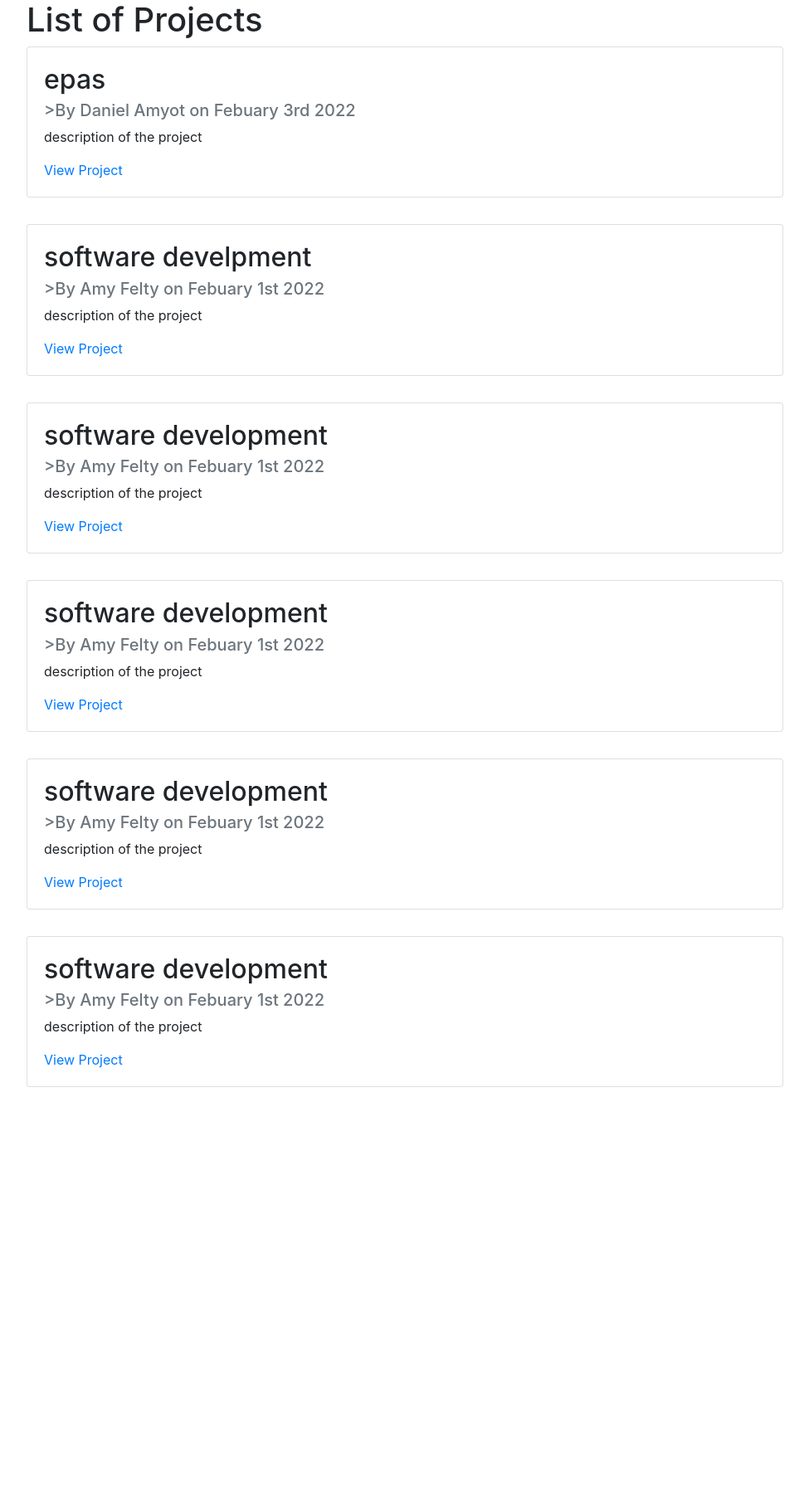
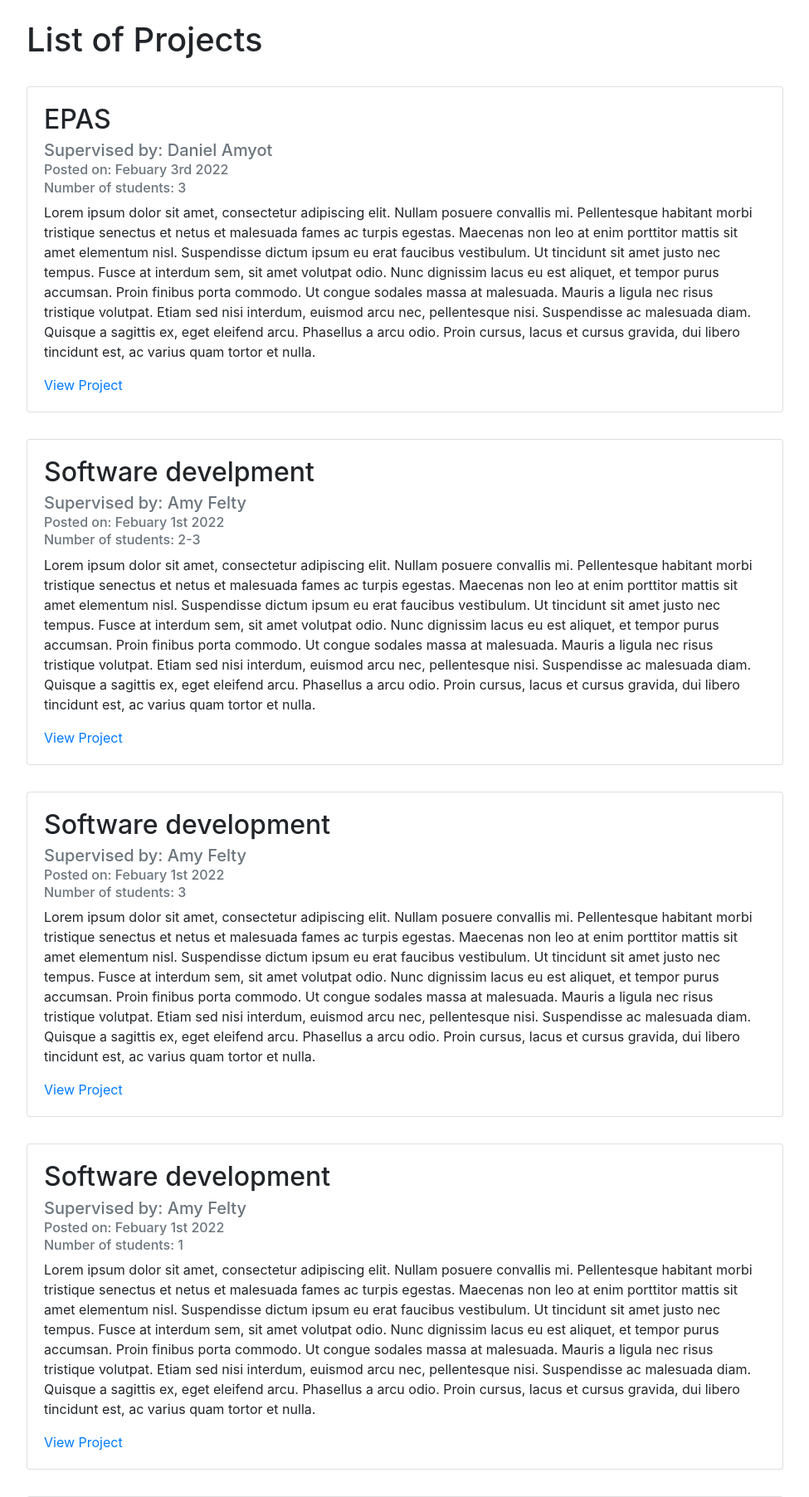
Before and after one commit to johnayambali/EPAS-Project-, a Django app: page / in a window 1280 px wide. Shown: the part 56-1860 px from the top of the page at 83% size, without its empty margins (53-1028 px from the left). Before the commit the page ends 1366 px from the top, so only its background shows below. Run offline with Django 4.2, Linux system fonts and the light colour scheme; some libraries are stand-ins or nearby versions.

Commit message:
Modified a few things

```diff
--- a/epas/projectListing/templates/projectListing/applications.html
+++ b/epas/projectListing/templates/projectListing/applications.html
@@ -1,6 +1,8 @@
 {% extends "projectListing/base.html" %}
 {% block content %}
+<br>
     <h1>Applications</h1>
+    <br>
     <div class="card-deck">
         {% for post in projectApplications %}
 
@@ -8,7 +10,8 @@
             <div class="card" style="min-width: 80%; max-width: 80%; margin-bottom: 2rem;">
                 <div class="card-body">
                     <h2 class="card-title">{{ post.title }}</h2>
-                    <h5 class="card-subtitle mb-2 text-muted">>By {{ post.professor }} on {{ post.date_applied}}</h3>
+                    <h5 class="card-subtitle mb-2 text-muted">Supervised by: {{ post.professor }}</h3>
+                    <h6 class="card-subtitle mb-2 text-muted">Posted on: {{ post.date_applied }}</h3>
                     <p class="card-text">{{ post.description }}</p>
                     <td>
                         {% if post.status == "Accepted" %}
--- a/epas/projectListing/templates/projectListing/home.html
+++ b/epas/projectListing/templates/projectListing/home.html
@@ -1,6 +1,7 @@
 {% extends "projectListing/base.html" %}
 {% block content %}
-    <h1>List of Projects</h1>
+<br>
+    <h1>List of Projects</h1>    <br>
     <div class="card-deck">
         {% for post in postedProject %}
 
@@ -8,7 +9,9 @@
             <div class="card" style="min-width: 80%; max-width: 80%; margin-bottom: 2rem;">
                 <div class="card-body">
                     <h2 class="card-title">{{ post.title }}</h2>
-                    <h5 class="card-subtitle mb-2 text-muted">>By {{ post.professor }} on {{ post.date_posted }}</h3>
+                    <h5 class="card-subtitle mb-2 text-muted">Supervised by: {{ post.professor }}</h3>
+                    <h6 class="card-subtitle mb-2 text-muted">Posted on: {{ post.date_posted }}</h3>
+                    <h6 class="card-subtitle mb-2 text-muted">Number of students: {{ post.num_students}}</h3>
                     <p class="card-text">{{ post.description }}</p>
                     <a href="#" class="card-link">View Project</a>
                 </div>
--- a/epas/projectListing/templates/projectListing/profile.html
+++ b/epas/projectListing/templates/projectListing/profile.html
@@ -1,4 +1,5 @@
 {% extends "projectListing/base.html" %}
 {% block content %}
+<br>
     <h1>Profile</h1>
 {% endblock content %}
--- a/epas/projectListing/views.py
+++ b/epas/projectListing/views.py
@@ -3,84 +3,101 @@ from django.shortcuts import render
 postedProject = [
     {
         'professor': 'Daniel Amyot',
-        'title': 'epas',
-        'description': 'description of the project',
-        'date_posted': 'Febuary 3rd 2022'
+        'title': 'EPAS',
+        'description': 'Lorem ipsum dolor sit amet, consectetur adipiscing elit. Nullam posuere convallis mi. Pellentesque habitant morbi tristique senectus et netus et malesuada fames ac turpis egestas. Maecenas non leo at enim porttitor mattis sit amet elementum nisl. Suspendisse dictum ipsum eu erat faucibus vestibulum. Ut tincidunt sit amet justo nec tempus. Fusce at interdum sem, sit amet volutpat odio. Nunc dignissim lacus eu est aliquet, et tempor purus accumsan. Proin finibus porta commodo. Ut congue sodales massa at malesuada. Mauris a ligula nec risus tristique volutpat. Etiam sed nisi interdum, euismod arcu nec, pellentesque nisi. Suspendisse ac malesuada diam. Quisque a sagittis ex, eget eleifend arcu. Phasellus a arcu odio. Proin cursus, lacus et cursus gravida, dui libero tincidunt est, ac varius quam tortor et nulla.',
+        'date_posted': 'Febuary 3rd 2022',
+        'num_students': '3'
     },
     {
         'professor': 'Amy Felty',
-        'title': 'software develpment',
-        'description': 'description of the project',
-        'date_posted': 'Febuary 1st 2022'
+        'title': 'Software develpment',
+        'description': 'Lorem ipsum dolor sit amet, consectetur adipiscing elit. Nullam posuere convallis mi. Pellentesque habitant morbi tristique senectus et netus et malesuada fames ac turpis egestas. Maecenas non leo at enim porttitor mattis sit amet elementum nisl. Suspendisse dictum ipsum eu erat faucibus vestibulum. Ut tincidunt sit amet justo nec tempus. Fusce at interdum sem, sit amet volutpat odio. Nunc dignissim lacus eu est aliquet, et tempor purus accumsan. Proin finibus porta commodo. Ut congue sodales massa at malesuada. Mauris a ligula nec risus tristique volutpat. Etiam sed nisi interdum, euismod arcu nec, pellentesque nisi. Suspendisse ac malesuada diam. Quisque a sagittis ex, eget eleifend arcu. Phasellus a arcu odio. Proin cursus, lacus et cursus gravida, dui libero tincidunt est, ac varius quam tortor et nulla.',
+        'date_posted': 'Febuary 1st 2022',
+        'num_students': '2-3'
     },
     {
         'professor': 'Amy Felty',
-        'title': 'software development',
-        'description': 'description of the project',
-        'date_posted': 'Febuary 1st 2022'
+        'title': 'Software development',
+        'description': 'Lorem ipsum dolor sit amet, consectetur adipiscing elit. Nullam posuere convallis mi. Pellentesque habitant morbi tristique senectus et netus et malesuada fames ac turpis egestas. Maecenas non leo at enim porttitor mattis sit amet elementum nisl. Suspendisse dictum ipsum eu erat faucibus vestibulum. Ut tincidunt sit amet justo nec tempus. Fusce at interdum sem, sit amet volutpat odio. Nunc dignissim lacus eu est aliquet, et tempor purus accumsan. Proin finibus porta commodo. Ut congue sodales massa at malesuada. Mauris a ligula nec risus tristique volutpat. Etiam sed nisi interdum, euismod arcu nec, pellentesque nisi. Suspendisse ac malesuada diam. Quisque a sagittis ex, eget eleifend arcu. Phasellus a arcu odio. Proin cursus, lacus et cursus gravida, dui libero tincidunt est, ac varius quam tortor et nulla.',
+        'date_posted': 'Febuary 1st 2022',
+        'num_students': '3'
     },
     {
         'professor': 'Amy Felty',
-        'title': 'software development',
-        'description': 'description of the project',
-        'date_posted': 'Febuary 1st 2022'
+        'title': 'Software development',
+        'description': 'Lorem ipsum dolor sit amet, consectetur adipiscing elit. Nullam posuere convallis mi. Pellentesque habitant morbi tristique senectus et netus et malesuada fames ac turpis egestas. Maecenas non leo at enim porttitor mattis sit amet elementum nisl. Suspendisse dictum ipsum eu erat faucibus vestibulum. Ut tincidunt sit amet justo nec tempus. Fusce at interdum sem, sit amet volutpat odio. Nunc dignissim lacus eu est aliquet, et tempor purus accumsan. Proin finibus porta commodo. Ut congue sodales massa at malesuada. Mauris a ligula nec risus tristique volutpat. Etiam sed nisi interdum, euismod arcu nec, pellentesque nisi. Suspendisse ac malesuada diam. Quisque a sagittis ex, eget eleifend arcu. Phasellus a arcu odio. Proin cursus, lacus et cursus gravida, dui libero tincidunt est, ac varius quam tortor et nulla.',
+        'date_posted': 'Febuary 1st 2022',
+        'num_students': '1'
     },
     {
         'professor': 'Amy Felty',
-        'title': 'software development',
-        'description': 'description of the project',
-        'date_posted': 'Febuary 1st 2022'
+        'title': 'Software development',
+        'description': 'Lorem ipsum dolor sit amet, consectetur adipiscing elit. Nullam posuere convallis mi. Pellentesque habitant morbi tristique senectus et netus et malesuada fames ac turpis egestas. Maecenas non leo at enim porttitor mattis sit amet elementum nisl. Suspendisse dictum ipsum eu erat faucibus vestibulum. Ut tincidunt sit amet justo nec tempus. Fusce at interdum sem, sit amet volutpat odio. Nunc dignissim lacus eu est aliquet, et tempor purus accumsan. Proin finibus porta commodo. Ut congue sodales massa at malesuada. Mauris a ligula nec risus tristique volutpat. Etiam sed nisi interdum, euismod arcu nec, pellentesque nisi. Suspendisse ac malesuada diam. Quisque a sagittis ex, eget eleifend arcu. Phasellus a arcu odio. Proin cursus, lacus et cursus gravida, dui libero tincidunt est, ac varius quam tortor et nulla.',
+        'date_posted': 'Febuary 1st 2022',
+        'num_students': '3'
     },
     {
         'professor': 'Amy Felty',
-        'title': 'software development',
-        'description': 'description of the project',
-        'date_posted': 'Febuary 1st 2022'
+        'title': 'Software development',
+        'description': 'Lorem ipsum dolor sit amet, consectetur adipiscing elit. Nullam posuere convallis mi. Pellentesque habitant morbi tristique senectus et netus et malesuada fames ac turpis egestas. Maecenas non leo at enim porttitor mattis sit amet elementum nisl. Suspendisse dictum ipsum eu erat faucibus vestibulum. Ut tincidunt sit amet justo nec tempus. Fusce at interdum sem, sit amet volutpat odio. Nunc dignissim lacus eu est aliquet, et tempor purus accumsan. Proin finibus porta commodo. Ut congue sodales massa at malesuada. Mauris a ligula nec risus tristique volutpat. Etiam sed nisi interdum, euismod arcu nec, pellentesque nisi. Suspendisse ac malesuada diam. Quisque a sagittis ex, eget eleifend arcu. Phasellus a arcu odio. Proin cursus, lacus et cursus gravida, dui libero tincidunt est, ac varius quam tortor et nulla.',
+        'date_posted': 'Febuary 1st 2022',
+        'num_students': '2'
     },
 ]
 
 projectApplications = [
     {
         'professor': 'Daniel Amyot',
-        'title': 'epas',
-        'description': 'description of the project',
+        'title': 'EPAS',
+        'description': 'Lorem ipsum dolor sit amet, consectetur adipiscing elit. Nullam posuere convallis mi. Pellentesque habitant morbi tristique senectus et netus et malesuada fames ac turpis egestas. Maecenas non leo at enim porttitor mattis sit amet elementum nisl. Suspendisse dictum ipsum eu erat faucibus vestibulum. Ut tincidunt sit amet justo nec tempus. Fusce at interdum sem, sit amet volutpat odio. Nunc dignissim lacus eu est aliquet, et tempor purus accumsan. Proin finibus porta commodo. Ut congue sodales massa at malesuada. Mauris a ligula nec risus tristique volutpat. Etiam sed nisi interdum, euismod arcu nec, pellentesque nisi. Suspendisse ac malesuada diam. Quisque a sagittis ex, eget eleifend arcu. Phasellus a arcu odio. Proin cursus, lacus et cursus gravida, dui libero tincidunt est, ac varius quam tortor et nulla.',
         'date_applied': 'Febuary 3rd 2022',
         'status': 'Accepted'
     },
     {
         'professor': 'Amy Felty',
-        'title': 'software develpment',
-        'description': 'description of the project',
+        'title': 'Software develpment',
+        'description': 'Lorem ipsum dolor sit amet, consectetur adipiscing elit. Nullam posuere convallis mi. Pellentesque habitant morbi tristique senectus et netus et malesuada fames ac turpis egestas. Maecenas non leo at enim porttitor mattis sit amet elementum nisl. Suspendisse dictum ipsum eu erat faucibus vestibulum. Ut tincidunt sit amet justo nec tempus. Fusce at interdum sem, sit amet volutpat odio. Nunc dignissim lacus eu est aliquet, et tempor purus accumsan. Proin finibus porta commodo. Ut congue sodales massa at malesuada. Mauris a ligula nec risus tristique volutpat. Etiam sed nisi interdum, euismod arcu nec, pellentesque nisi. Suspendisse ac malesuada diam. Quisque a sagittis ex, eget eleifend arcu. Phasellus a arcu odio. Proin cursus, lacus et cursus gravida, dui libero tincidunt est, ac varius quam tortor et nulla.',
         'date_applied': 'Febuary 3rd 2022',
         'status': 'Pending'
     },
     {
         'professor': 'Amy Felty',
-        'title': 'software development',
-        'description': 'description of the project',
+        'title': 'Software development',
+        'description': 'Lorem ipsum dolor sit amet, consectetur adipiscing elit. Nullam posuere convallis mi. Pellentesque habitant morbi tristique senectus et netus et malesuada fames ac turpis egestas. Maecenas non leo at enim porttitor mattis sit amet elementum nisl. Suspendisse dictum ipsum eu erat faucibus vestibulum. Ut tincidunt sit amet justo nec tempus. Fusce at interdum sem, sit amet volutpat odio. Nunc dignissim lacus eu est aliquet, et tempor purus accumsan. Proin finibus porta commodo. Ut congue sodales massa at malesuada. Mauris a ligula nec risus tristique volutpat. Etiam sed nisi interdum, euismod arcu nec, pellentesque nisi. Suspendisse ac malesuada diam. Quisque a sagittis ex, eget eleifend arcu. Phasellus a arcu odio. Proin cursus, lacus et cursus gravida, dui libero tincidunt est, ac varius quam tortor et nulla.',
         'date_applied': 'Febuary 3rd 2022',
         'status': 'Denied'
     },
     {
         'professor': 'Amy Felty',
-        'title': 'software development',
-        'description': 'description of the project',
+        'title': 'Software development',
+        'description': 'Lorem ipsum dolor sit amet, consectetur adipiscing elit. Nullam posuere convallis mi. Pellentesque habitant morbi tristique senectus et netus et malesuada fames ac turpis egestas. Maecenas non leo at enim porttitor mattis sit amet elementum nisl. Suspendisse dictum ipsum eu erat faucibus vestibulum. Ut tincidunt sit amet justo nec tempus. Fusce at interdum sem, sit amet volutpat odio. Nunc dignissim lacus eu est aliquet, et tempor purus accumsan. Proin finibus porta commodo. Ut congue sodales massa at malesuada. Mauris a ligula nec risus tristique volutpat. Etiam sed nisi interdum, euismod arcu nec, pellentesque nisi. Suspendisse ac malesuada diam. Quisque a sagittis ex, eget eleifend arcu. Phasellus a arcu odio. Proin cursus, lacus et cursus gravida, dui libero tincidunt est, ac varius quam tortor et nulla.',
         'date_applied': 'Febuary 3rd 2022',
         'status': 'Pending'
     },
     {
         'professor': 'Amy Felty',
-        'title': 'software development',
-        'description': 'description of the project',
+        'title': 'Software development',
+        'description': 'Lorem ipsum dolor sit amet, consectetur adipiscing elit. Nullam posuere convallis mi. Pellentesque habitant morbi tristique senectus et netus et malesuada fames ac turpis egestas. Maecenas non leo at enim porttitor mattis sit amet elementum nisl. Suspendisse dictum ipsum eu erat faucibus vestibulum. Ut tincidunt sit amet justo nec tempus. Fusce at interdum sem, sit amet volutpat odio. Nunc dignissim lacus eu est aliquet, et tempor purus accumsan. Proin finibus porta commodo. Ut congue sodales massa at malesuada. Mauris a ligula nec risus tristique volutpat. Etiam sed nisi interdum, euismod arcu nec, pellentesque nisi. Suspendisse ac malesuada diam. Quisque a sagittis ex, eget eleifend arcu. Phasellus a arcu odio. Proin cursus, lacus et cursus gravida, dui libero tincidunt est, ac varius quam tortor et nulla.',
         'date_applied': 'Febuary 3rd 2022',
         'status': 'Pending'
     },
     {
         'professor': 'Amy Felty',
-        'title': 'software development',
-        'description': 'description of the project',
+        'title': 'Software development',
+        'description': 'Lorem ipsum dolor sit amet, consectetur adipiscing elit. Nullam posuere convallis mi. Pellentesque habitant morbi tristique senectus et netus et malesuada fames ac turpis egestas. Maecenas non leo at enim porttitor mattis sit amet elementum nisl. Suspendisse dictum ipsum eu erat faucibus vestibulum. Ut tincidunt sit amet justo nec tempus. Fusce at interdum sem, sit amet volutpat odio. Nunc dignissim lacus eu est aliquet, et tempor purus accumsan. Proin finibus porta commodo. Ut congue sodales massa at malesuada. Mauris a ligula nec risus tristique volutpat. Etiam sed nisi interdum, euismod arcu nec, pellentesque nisi. Suspendisse ac malesuada diam. Quisque a sagittis ex, eget eleifend arcu. Phasellus a arcu odio. Proin cursus, lacus et cursus gravida, dui libero tincidunt est, ac varius quam tortor et nulla.',
         'date_applied': 'Febuary 3rd 2022',
         'status': 'Denied'
+    },
+]
+
+myProjects = [
+    {
+        'course': 'CSI4900',
+        'professor': 'Amy Felty',
+        'title': 'Software develpment',
+        'description': 'Lorem ipsum dolor sit amet, consectetur adipiscing elit. Nullam posuere convallis mi. Pellentesque habitant morbi tristique senectus et netus et malesuada fames ac turpis egestas. Maecenas non leo at enim porttitor mattis sit amet elementum nisl. Suspendisse dictum ipsum eu erat faucibus vestibulum. Ut tincidunt sit amet justo nec tempus. Fusce at interdum sem, sit amet volutpat odio. Nunc dignissim lacus eu est aliquet, et tempor purus accumsan. Proin finibus porta commodo. Ut congue sodales massa at malesuada. Mauris a ligula nec risus tristique volutpat. Etiam sed nisi interdum, euismod arcu nec, pellentesque nisi. Suspendisse ac malesuada diam. Quisque a sagittis ex, eget eleifend arcu. Phasellus a arcu odio. Proin cursus, lacus et cursus gravida, dui libero tincidunt est, ac varius quam tortor et nulla.',
+        'semester': 'Fall 2022',
+        'status': 'Accepted'
     },
 ]
 
@@ -94,7 +111,10 @@ def profile(request):
     return render(request, 'projectListing/profile.html', {'title': 'Profile'})
 
 def myprojects(request):
-    return render(request, 'projectListing/myprojects.html', {'title': 'My Projects'})
+    context = {
+        'myProjects': myProjects
+    }
+    return render(request, 'projectListing/myprojects.html', context)
 
 def applications(request):
     context = {
```
